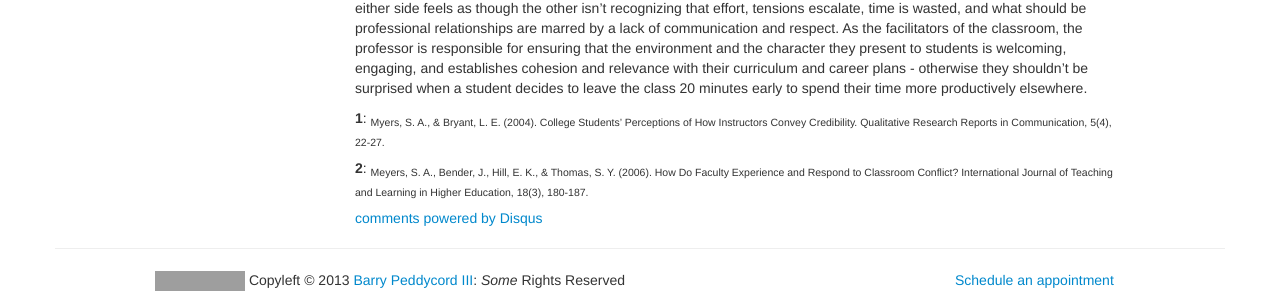
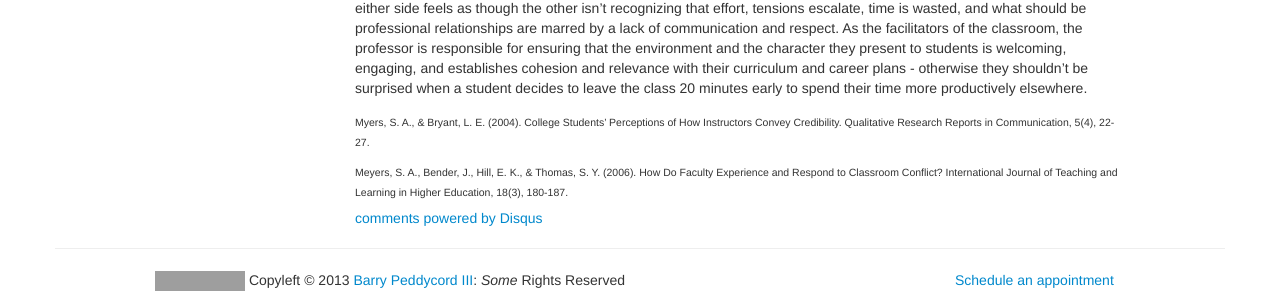
Before and after one commit to isharacomix/oldsite, a Jekyll site: the page built from _posts/2012-07-30-how-do-you-assess-your-professors.md, in a window 1280 px wide. Shown: the part 982-1280 px from the top of the page. Built offline with Jekyll 4.4.1, drawn with Linux system fonts in a browser that asks for light colours; comment, search, counter and statistics services are not loaded; grey boxes are pictures that could not be loaded.

Commit message:
Checking to see if that github pages bug is fixed.

```diff
--- a/_posts/2012-07-30-how-do-you-assess-your-professors.md
+++ b/_posts/2012-07-30-how-do-you-assess-your-professors.md
@@ -13,6 +13,6 @@ Students who don't have faith in their professors' credibility are less inclined
 
 A classroom environment conducive to learning is characterized by a sense of mutual respect on both sides of the aisle. Both the professor and the students put a great deal of time and effort into the acts of running and attending a class. When either side feels as though the other isn't recognizing that effort, tensions escalate, time is wasted, and what should be professional relationships are marred by a lack of communication and respect. As the facilitators of the classroom, the professor is responsible for ensuring that the environment and the character they present to students is welcoming, engaging, and establishes cohesion and relevance with their curriculum and career plans - otherwise they shouldn't be surprised when a student decides to leave the class 20 minutes early to spend their time more productively elsewhere.
 
-**1**: <sub>﻿﻿Myers, S. A., &amp; Bryant, L. E. (2004). College Students’ Perceptions of How Instructors Convey Credibility. Qualitative Research Reports in Communication, 5(4), 22-27.</sub>
+ <sub>﻿﻿Myers, S. A., &amp; Bryant, L. E. (2004). College Students’ Perceptions of How Instructors Convey Credibility. Qualitative Research Reports in Communication, 5(4), 22-27.
 
-**2**:  <sub>﻿Meyers, S. A., Bender, J., Hill, E. K., &amp; Thomas, S. Y. (2006). How Do Faculty Experience and Respond to Classroom Conflict? International Journal of Teaching and Learning in Higher Education, 18(3), 180-187.</sub>
+ <sub>﻿Meyers, S. A., Bender, J., Hill, E. K., &amp; Thomas, S. Y. (2006). How Do Faculty Experience and Respond to Classroom Conflict? International Journal of Teaching and Learning in Higher Education, 18(3), 180-187.</sub>
```
